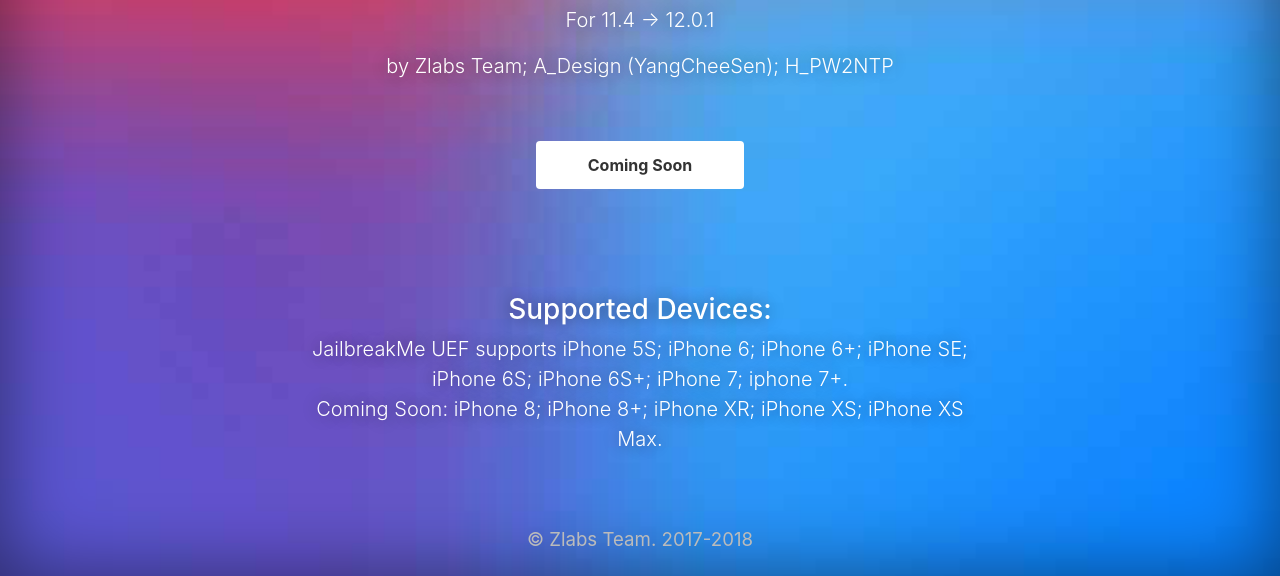
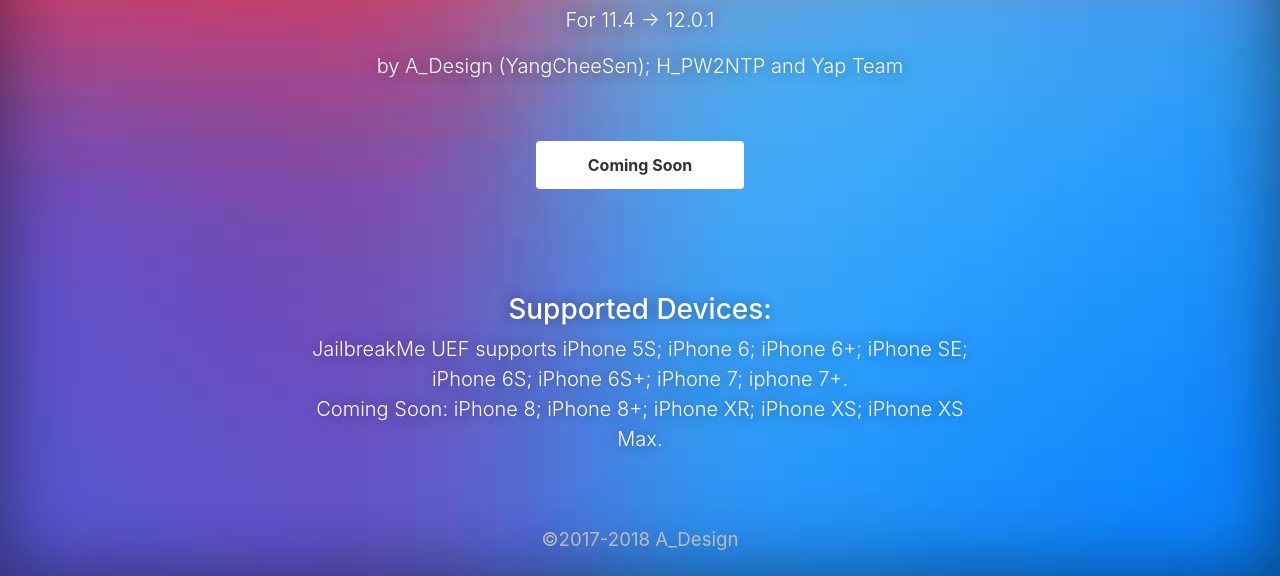
Before and after one commit to JailbreakMeUEF/JailbreakMeUEF.github.io, a plain HTML site: page index.html in a window 1280 px wide. Shown: the part 577-1153 px from the top of the page. Drawn offline with nearby package versions, Linux system fonts and the light colour scheme.

Commit message:
Update index.html

```diff
--- a/index.html
+++ b/index.html
@@ -28,7 +28,7 @@
 				<img width="170px" src="logo.png" />
 					<h1 class="cover-heading">JailbreakMe  UEF</h1>
 					<p class="lead">For 11.4 -> 12.0.1</p>
-					<p class="lead">by Zlabs Team; A_Design (YangCheeSen); H_PW2NTP</p>
+					<p class="lead">by A_Design (YangCheeSen); H_PW2NTP and Yap Team</p>
 					<br />
 					<p class="lead">
 						<div class="dropdown">
@@ -50,7 +50,7 @@
 					<br />
 
 				<div class="footer">
-					© Zlabs Team. 2017-2018
+					©2017-2018 A_Design
 				</div>
 
                 <!--
```
